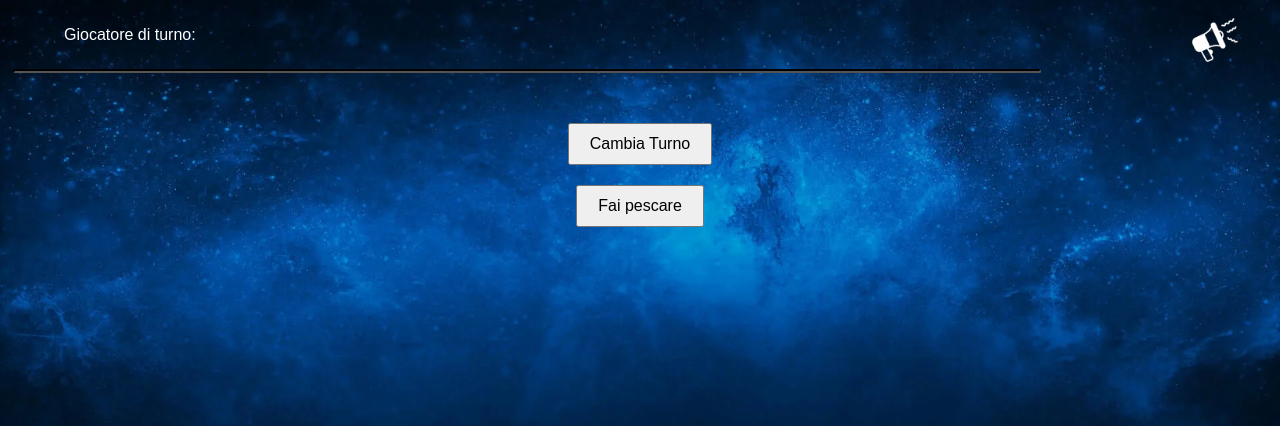
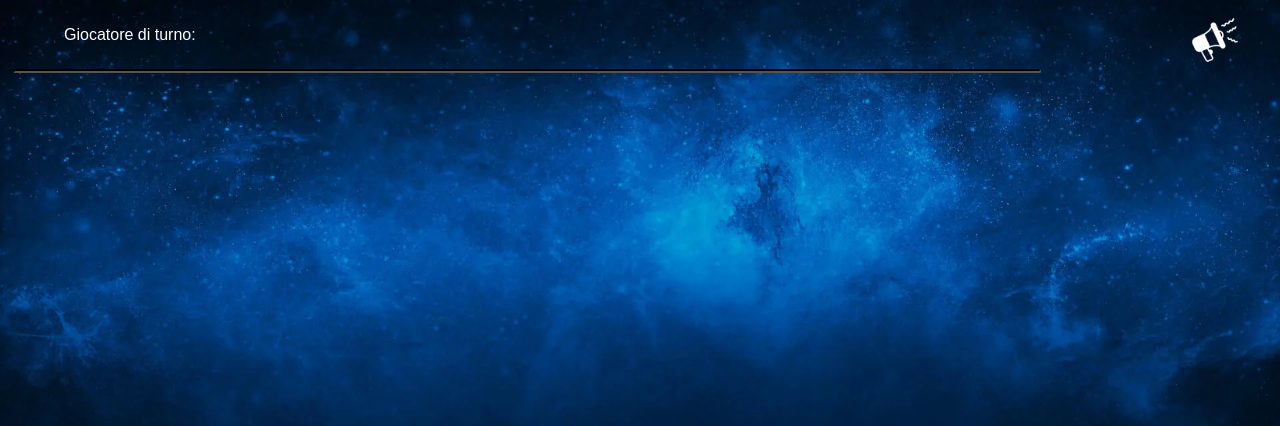
Before and after one commit to EmaTroll3r/Affiuccio, a Flask app: template server/templates/SosOnline/overlord.html in a window 1280 px wide. Shown: the top 426 px of the page. Run offline with Flask 3, Linux system fonts and the light colour scheme; the template is opened without the code that fills it, so the values that code supplies are empty; some libraries are stand-ins or nearby versions.

Commit message:
fix flex

```diff
--- a/server/static/SosOnline/overlord_script.js
+++ b/server/static/SosOnline/overlord_script.js
@@ -547,8 +547,8 @@ function playWl(wl,targetPlayer){
 function handleBigCardClick() {
     bigCard.style.display = 'none'; // Nascondi bigCard
 
-    turnButton.style.visibility = 'visible';
-    letDrawButton.style.visibility = 'visible';
+    //turnButton.style.visibility = 'visible';
+    //letDrawButton.style.visibility = 'visible';
     showHand();
     bigCard.removeEventListener('click', handleBigCardClick); // Rimuovi il listener di eventi
 }
@@ -564,8 +564,8 @@ function showPlayedCard(card,handtype){
 
     bigCard.src = img;
     contextMenu.style.visibility = 'hidden';
-    turnButton.style.visibility = 'hidden';
-    letDrawButton.style.visibility = 'hidden';
+    //turnButton.style.visibility = 'hidden';
+    //letDrawButton.style.visibility = 'hidden';
 
     bigCard.style.display = 'block'; // Mostra bigCard
     bigCard.classList.add('card-drop');
--- a/server/static/SosOnline/style.css
+++ b/server/static/SosOnline/style.css
@@ -8,7 +8,7 @@ body {
     align-items: center;
     height: 100%;
     margin: 0;
-    /*overflow: hidden;*/
+    overflow: hidden;
     /*padding-top: 50px;*/
 }
 
--- a/server/templates/SosOnline/overlord.html
+++ b/server/templates/SosOnline/overlord.html
@@ -17,14 +17,21 @@
             <img id="card1" class="card" src="">
         </div>
 
-        <div style="display: flex; flex-direction: column; align-items: center;">
+        <div style="position: relative;">
             <div id="BigCard">
                 <img id="showedCard" style="display: none;" src="{{ url_for('static', filename='SosOnline/images/0.png') }}">
             </div>
-            <button id="turnButton">Cambia Turno</button>
-            <button id="letDrawButton">Fai pescare</button>
         </div>
-
+        <!--
+        <div style="position: absolute; top: 40%; left: 0;">
+            <div>
+                <button id="turnButton" style="width: 15vw; height: 10vh; text-align: center;">Cambia Turno</button>
+            </div>
+            <div>
+                <button id="letDrawButton" style="width: 15vw; height: 10vh; text-align: center;">Fai pescare</button>
+            </div>
+        </div>
+        -->
         <!--
         <select id="context-menu" class="context-menu" size="2" style="display: none; position: fixed;">
             <option id="context-wl" class="contextMenu-option">Lancia occhiataccia</option>
@@ -35,6 +42,8 @@
             <div class="content">
             <ul class="menu">
                 <li id="context-wl" class="item"><span>Lancia occhiataccia</span></li>
+                <li id="turnButton" class="item"><span>Cambia Turno</span></li>
+                <li id="letDrawButton" class="item"><span>Fai pescare</span></li>
             </div>
         </div>
 
```
